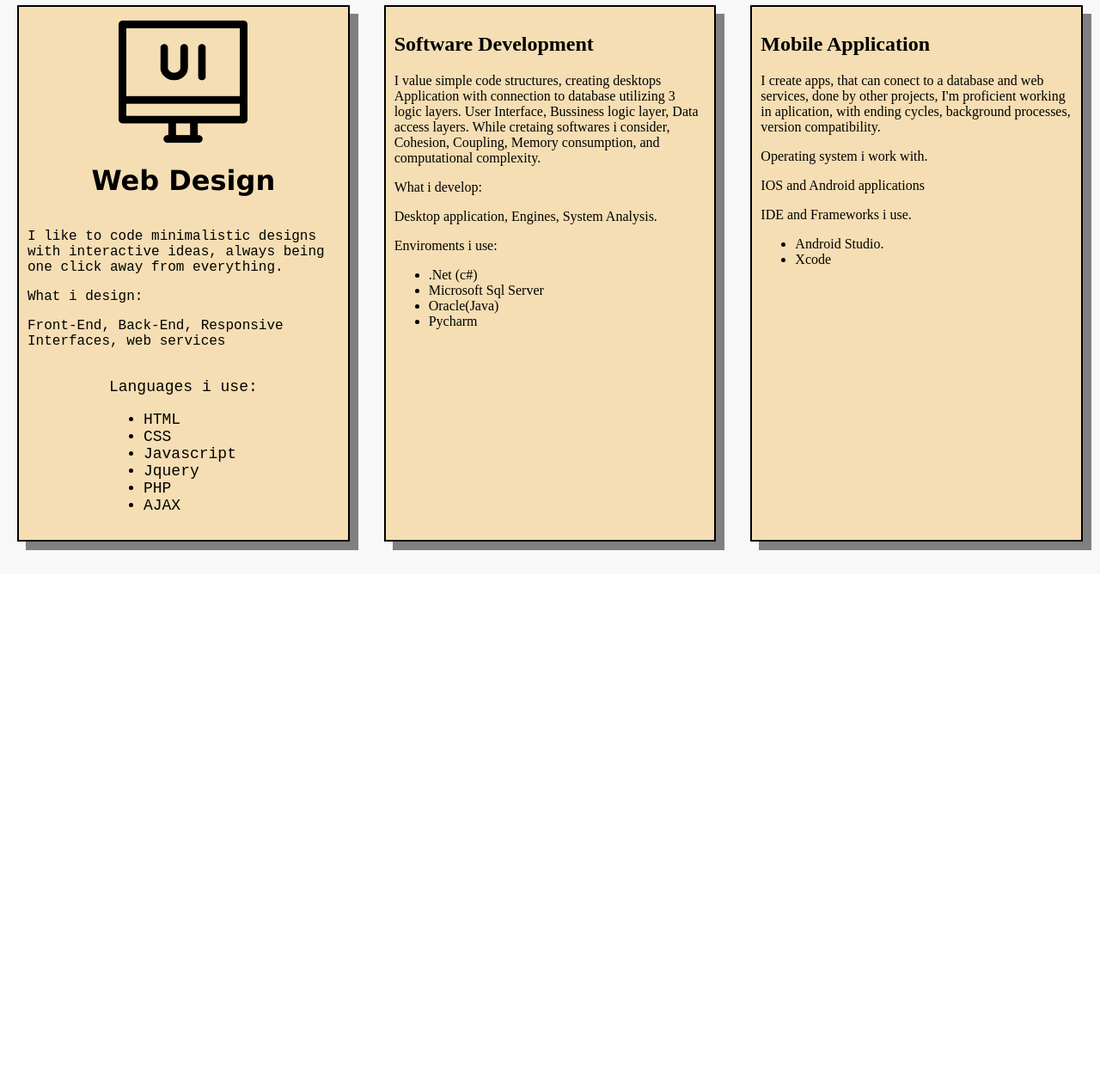
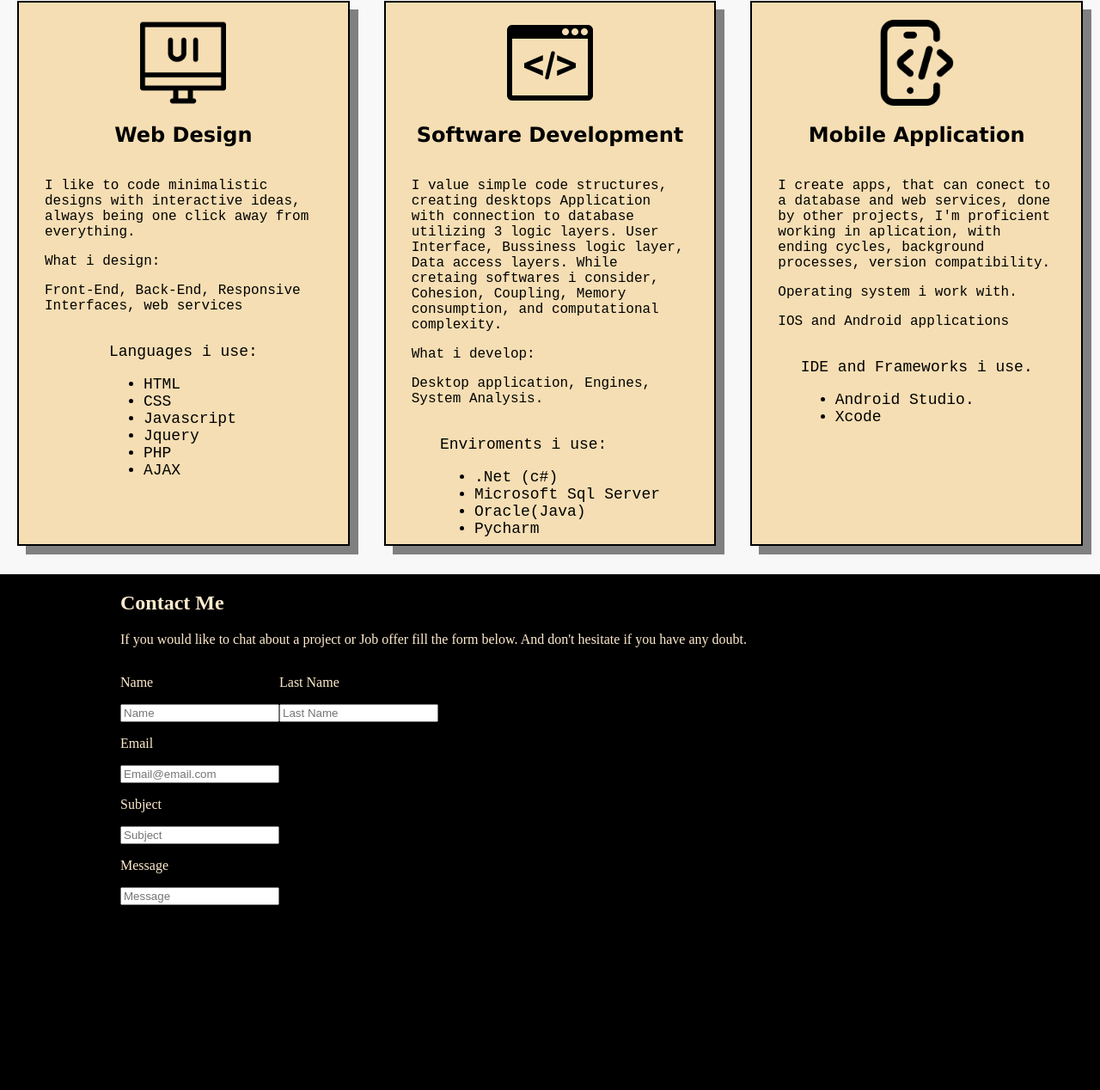
Before and after one commit to Moukhles-github/web-app, a plain HTML site: page Index.html in a window 1280 px wide. Shown: the part 1432-2700 px from the top of the page at 86% size. Before the commit the page ends 2100 px from the top, so only its background shows below. Drawn offline with Linux system fonts and the light colour scheme.

Commit message:
Layout 0.5

```diff
--- a/CSS/Index.css
+++ b/CSS/Index.css
@@ -246,22 +246,26 @@ EF3A25s */
     margin: 20px;
     box-shadow: 10px 10px gray;
     background-color:wheat;
-    padding: 10px;
+    padding: 20px 30px 10px 30px;
 }
 
+
+
+
+/* tbox 1  */
 .tbox1
 {
     display: flex;
     flex-direction: column;
     flex-shrink: 1;
-    justify-content: center;
+    /* justify-content: center; */
 
 }
 
 
 
 
-.tbox-title > h1{
+.tbox-title > h2{
 text-align: center;
 font-family:'Lucida Sans', 'Lucida Sans Regular', 'Lucida Grande', 'Lucida Sans Unicode', Geneva, Verdana, sans-serif;
 }
@@ -271,7 +275,7 @@ font-family:'Lucida Sans', 'Lucida Sans Regular', 'Lucida Grande', 'Lucida Sans
  display: block;
  margin-left: auto;
  margin-right: auto;
- max-width: 150px;
+ max-width: 100px;
     width: 100%;
 }
 
@@ -289,3 +293,93 @@ font-family:'Lucida Sans', 'Lucida Sans Regular', 'Lucida Grande', 'Lucida Sans
     margin-right: auto;
     font-family: 'Courier New', Courier, monospace;
 }
+
+
+
+/* tbox 2 */
+.tbox2
+{
+    display: flex;
+    flex-direction: column;
+    flex-shrink: 1;
+
+
+}
+
+
+.tbox2-tittle > h2
+{
+    text-align: center;
+    font-family:'Lucida Sans', 'Lucida Sans Regular', 'Lucida Grande', 'Lucida Sans Unicode', Geneva, Verdana, sans-serif;
+}
+
+.tbox2-body > p
+{
+    font-family:'Courier New', Courier, monospace ;
+}
+
+.tbox2-footer
+{
+    font-size: 18px ;
+    margin-left: auto;
+    margin-right: auto;
+    font-family: 'Courier New', Courier, monospace;
+}
+
+/* tbox 3 */
+.tbox3  {
+    display: flex;
+    flex-direction: column;
+    flex-shrink: 1;
+    /* justify-content: space-around; */
+}
+.tbox3-tittle
+{
+    text-align: center;
+    font-family:'Lucida Sans', 'Lucida Sans Regular', 'Lucida Grande', 'Lucida Sans Unicode', Geneva, Verdana, sans-serif;
+}
+
+.tbox3-body
+{
+    font-family:'Courier New', Courier, monospace ;
+}
+
+.tbox3-footer
+{
+    font-size: 18px ;
+    margin-left: auto;
+    margin-right: auto;
+    font-family: 'Courier New', Courier, monospace;
+}
+
+
+/* contact style  */
+
+.contact-section
+{
+    width: 100%;
+    height: 600px;
+    background-color: black;
+}
+
+.contact-container
+{
+
+    display: flex;
+    flex-direction: column;
+    justify-content: space-evenly;
+    /* padding-top: 30px; */
+    color: blanchedalmond;
+    margin-right: auto;
+    margin-left: auto;
+    max-width: 1000px;
+
+
+}
+
+.contact-name
+{
+    display: flex;
+    flex-direction:row;
+    justify-content: ;
+}
--- a/Index.html
+++ b/Index.html
@@ -100,7 +100,7 @@
             <div class="tbox tbox1">
               <div class="tbox-title">
                 <img class="webdev-img" alt="Web-dev" src="img/ui-design.png" />
-                <h1>Web Design</h1>
+                <h2>Web Design</h2>
               </div>
               <div class="tbox-body">
                 <p>I like to code minimalistic designs with interactive ideas, always being one click away from
@@ -123,6 +123,7 @@
             </div>
             <div class="tbox tbox2">
               <div class="tbox2-tittle">
+                <img class="webdev-img" alt="Web-dev" src="img/software dev.png" />
                 <h2>Software Development</h2>
               </div>
               <div class="tbox2-body">
@@ -150,6 +151,7 @@
 
             <div class="tbox tbox3">
               <div class="tbox3-tittle">
+                <img class="webdev-img" alt="Web-dev" src="img/developer.png" />
                 <h2>Mobile Application</h2>
               </div>
               <div class="tbox3-body">
@@ -173,7 +175,46 @@
             </div>
           </div>
         </div>
+
+
+        <div class="contact-section">
+            <div class="contact-container">
+               <div class="contact-title">
+                <h2>Contact Me</h2>
+                <p>If you would like to chat about a project or Job offer fill the form below. And don't hesitate if you have any doubt.</p>
+              </div>
+
+              <div class="contact-name">
+                <div>
+                <p>Name</p>
+                <input type="text" placeholder="Name">
+                </div>
+
+              <div>
+                <p>Last Name</p>
+                <input type="text" placeholder="Last Name">
+              </div>
+              </div>
+              <div class="contact-email">
+                <p>Email</p>
+                <input type="text" placeholder="Email@email.com">
+              </div>
+              <div class="contact-subject">
+                <p>Subject</p>
+                <input type="text" placeholder="Subject">
+              </div>
+              <div class="contact-message">
+
+                <p>Message</p>
+                <input type="text" placeholder="Message">
+              </div>
+
+
+             </div>
+
+        </div>
       </div>
+
 </body>
 
 </html>
```
